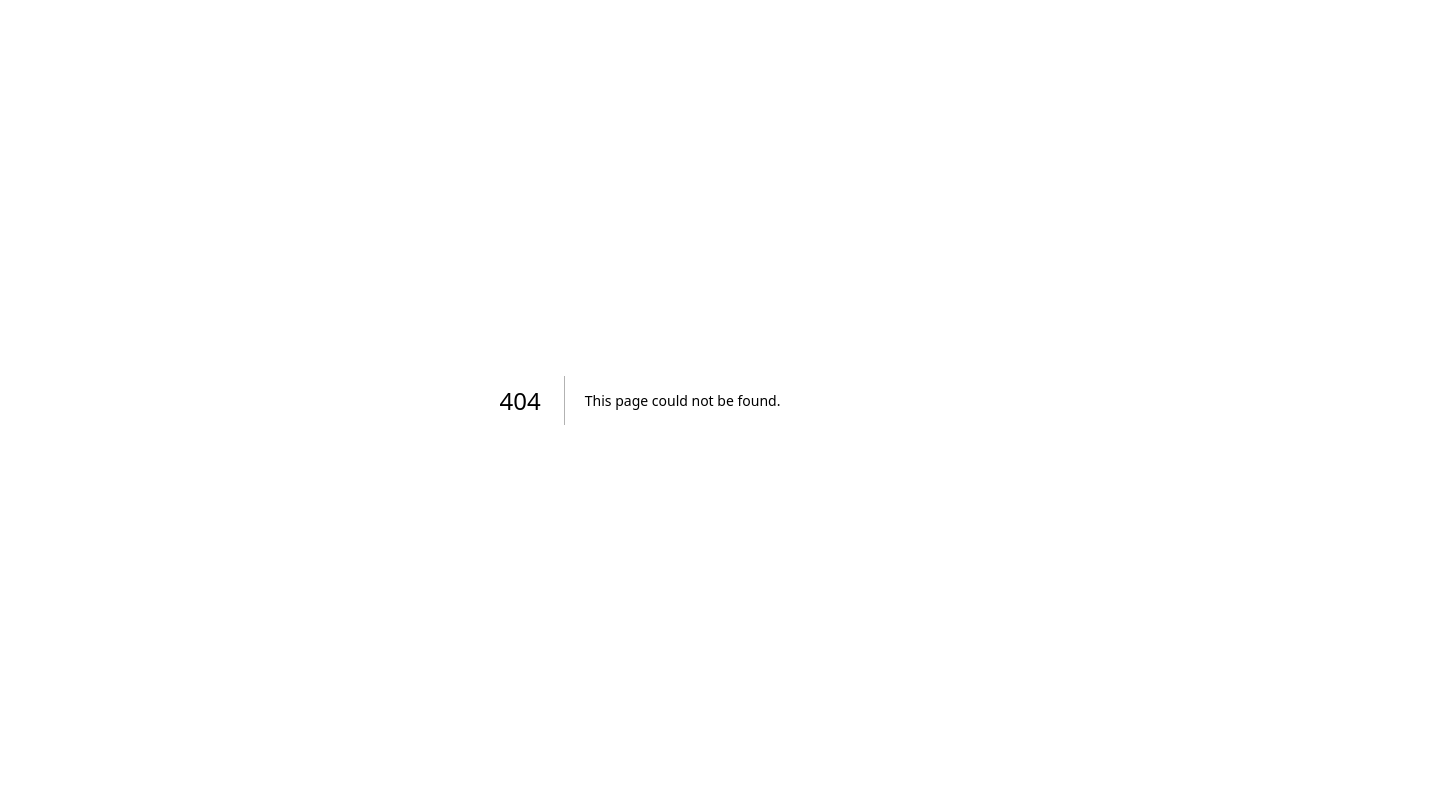
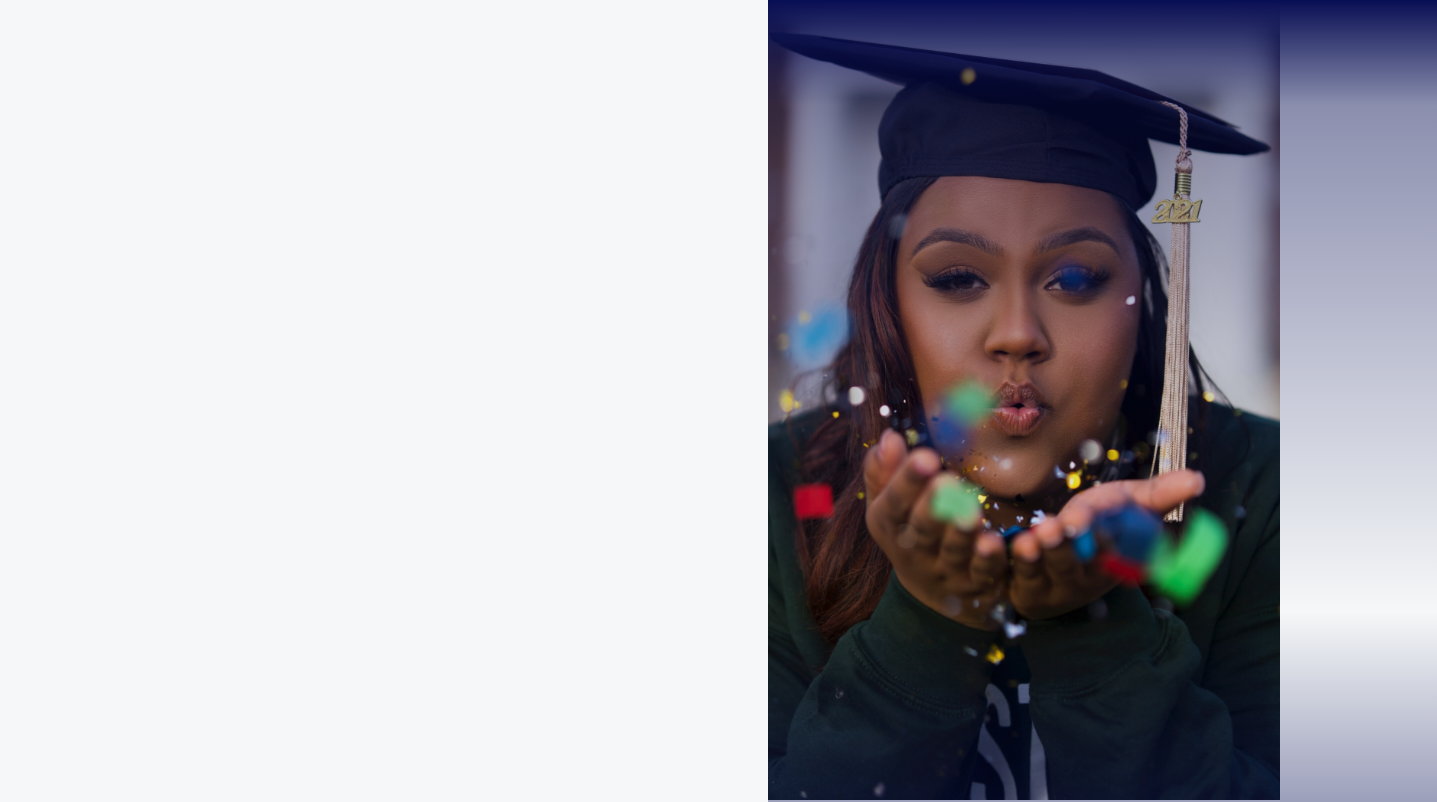
Before and after one commit to AdepojuJeremy/OAU-Clinical-Transcript, a Next.js app: page /signup in a window 1280 px wide. Before the commit this address had no page. Shown: the top 802 px of the page, 1437 px wide, since content can reach past the window. Built offline with nearby package versions, Linux system fonts and the light colour scheme.

Commit message:
worked on sign up image

```diff
--- a/app/(routes)/login/signup/page.jsx
+++ /dev/null
@@ -1,8 +0,0 @@
-export default function SignUp() {
-  return (
-    <main className="min-h-screen w-full">
-      <div className></div>
-      <div></div>
-    </main>
-  );
-}
--- /dev/null
+++ b/app/(routes)/signup/page.jsx
@@ -0,0 +1,18 @@
+import Image from "next/image";
+
+export default function SignUp() {
+
+  return (
+    <main className="min-h-screen w-full flex">
+      <div className="flex-grow"></div>
+      <div className="w-[40%] relative backdrop">
+        <Image
+          src="/sign_up.png"
+          alt="sign up"
+          objectFit="cover"
+          layout="fill"
+        />{" "}
+      </div>
+    </main>
+  );
+}
--- a/app/globals.css
+++ b/app/globals.css
@@ -78,3 +78,11 @@
 .filter-tag {
   @apply bg-primaryGray text-white px-2 py-1 rounded-lg text-[16px];
 }
+
+.backdrop::after {
+  position: absolute;
+  content: url("/gradient.svg");
+  inset: 0;
+  z-index: 1;
+  opacity: 1;
+}
--- a/tailwind.config.js
+++ b/tailwind.config.js
@@ -1,6 +1,4 @@
 /** @type {import('tailwindcss').Config} */
-// import { crimson } from './app/layout'
-
 
 module.exports = {
   darkMode: ["class"],
@@ -21,7 +19,7 @@ module.exports = {
     },
     extend: {
       fontFamily: {
-        'crimson': 'var(--font-crimson)'
+        crimson: "var(--font-crimson)",
       },
       colors: {
         border: "hsl(var(--border))",
```
Also changed, not shown: app/(routes)/page.jsx (renamed from app/page.jsx), public/gradient.svg (added), public/sign_up.png (added).
